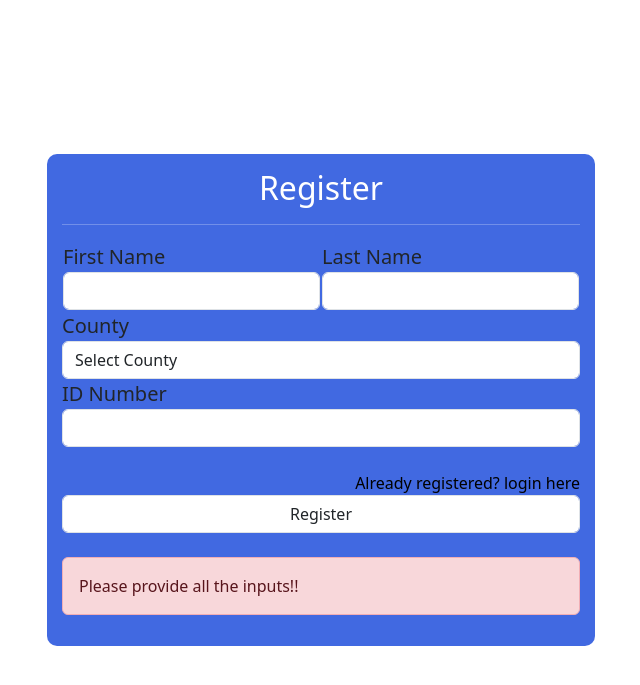
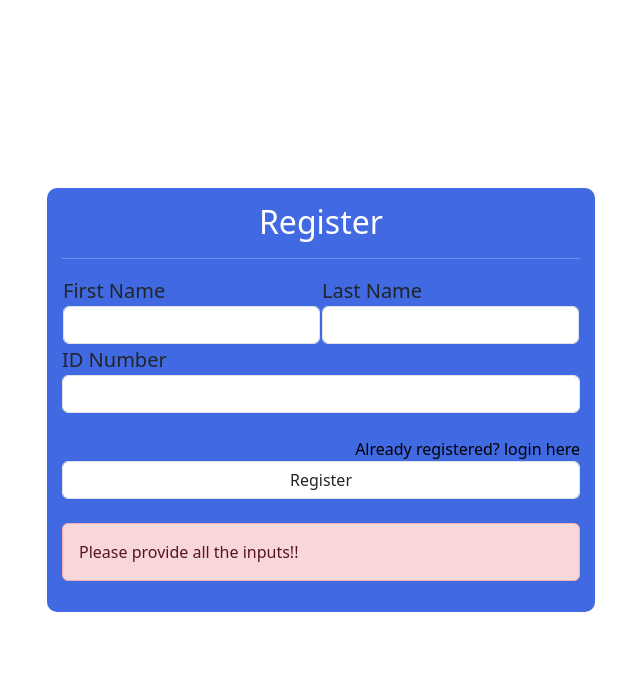
Before and after one commit to Gideonngige/voting-project, a PHP site: page /register.php in a window 1280 px wide. Shown: the top 685 px of the page, without its empty margins (319-959 px from the left). Run offline with PHP 8.4, Linux system fonts and the light colour scheme.

Commit message:
Monday night commit

```diff
--- a/home.php
+++ b/home.php
@@ -124,7 +124,7 @@ else{
 
 <script>
 var timeDisplay = document.getElementById("timeDisplay");
-var countDownDate = new Date("November 25, 2024 00:00:00").getTime();
+var countDownDate = new Date("December 11, 2024 00:00:00").getTime();
 var countdownFunction = setInterval(function() { var now = new Date().getTime();
   var distance = countDownDate - now;
   // Time calculations for days, hours, minutes and seconds
--- a/register.php
+++ b/register.php
@@ -19,16 +19,6 @@
                         <td><label>Last Name<br><input type="text" name="lname" class="form-control" required /></label></td>
                     </tr>
                 </table>
-                <label for="county">County</label><br>
-                <select name="county" class="form-control" required>
-                    <option value="">Select County</option>
-                    <?php
-                        $counties = array("Lamu", "Tana River", "Mombasa", "Kilifi");
-                        foreach ($counties as $county) {
-                            echo "<option value='$county'>$county</option>";
-                        }
-                   ?>
-                </select>
                 <label for="password">ID Number</label><br>
                 <input type="password" id="password" class="form-control" name="idnumber" required><br>
                 <a href="login.php">Already registered? login here</a>
@@ -49,10 +39,9 @@
                // echo "Connected";
              }
 
-             if(isset($_POST["fname"]) && isset($_POST["lname"]) && isset($_POST["county"]) && isset($_POST["idnumber"])){
+             if(isset($_POST["fname"]) && isset($_POST["lname"]) && isset($_POST["idnumber"])){
                 $fname = $_POST["fname"];
                 $lname = $_POST["lname"];
-                $county = $_POST["county"];
                 $idnumber = $_POST["idnumber"];
                 $sql1 = "SELECT id_number FROM Voters WHERE id_number = '$idnumber' ";
                 $result = mysqli_query($conn, $sql1);
```
Also changed, not shown: senator.php (+5 -4 lines), vote.php (+6 -5 lines), womenrep.php (+5 -4 lines).
